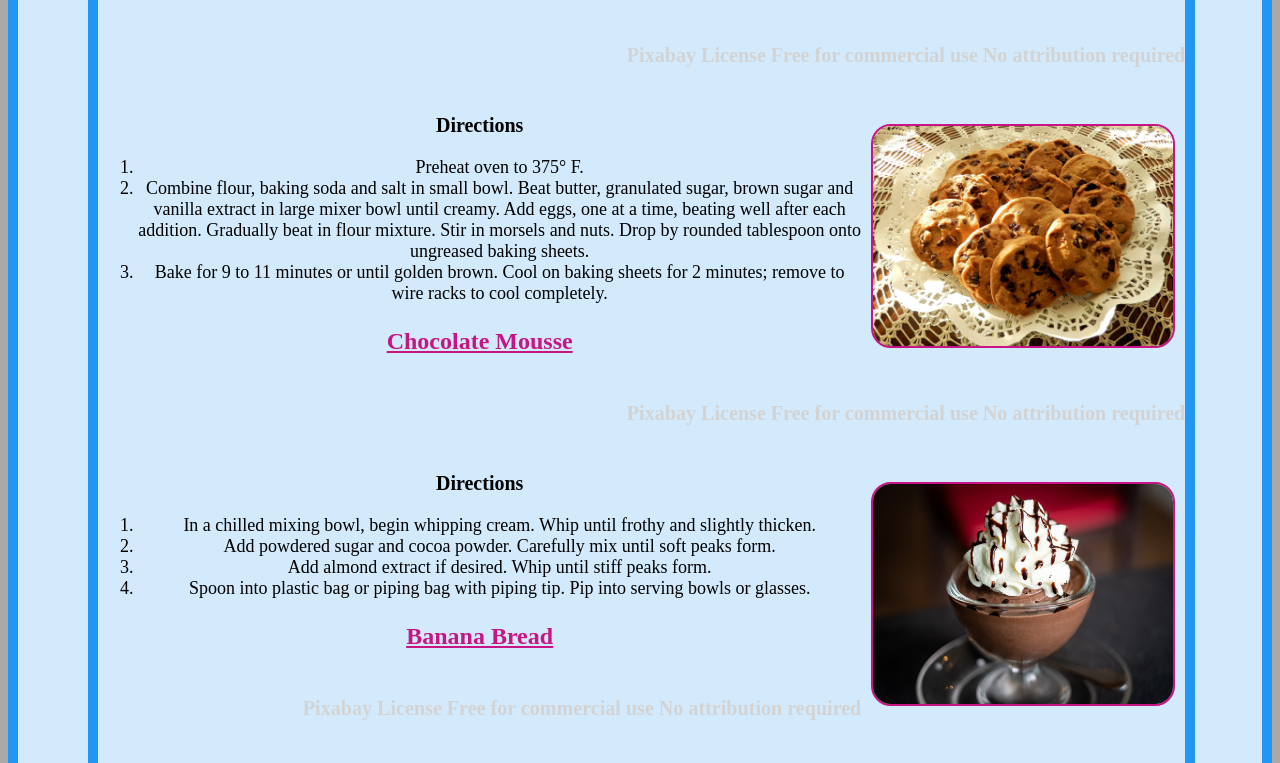
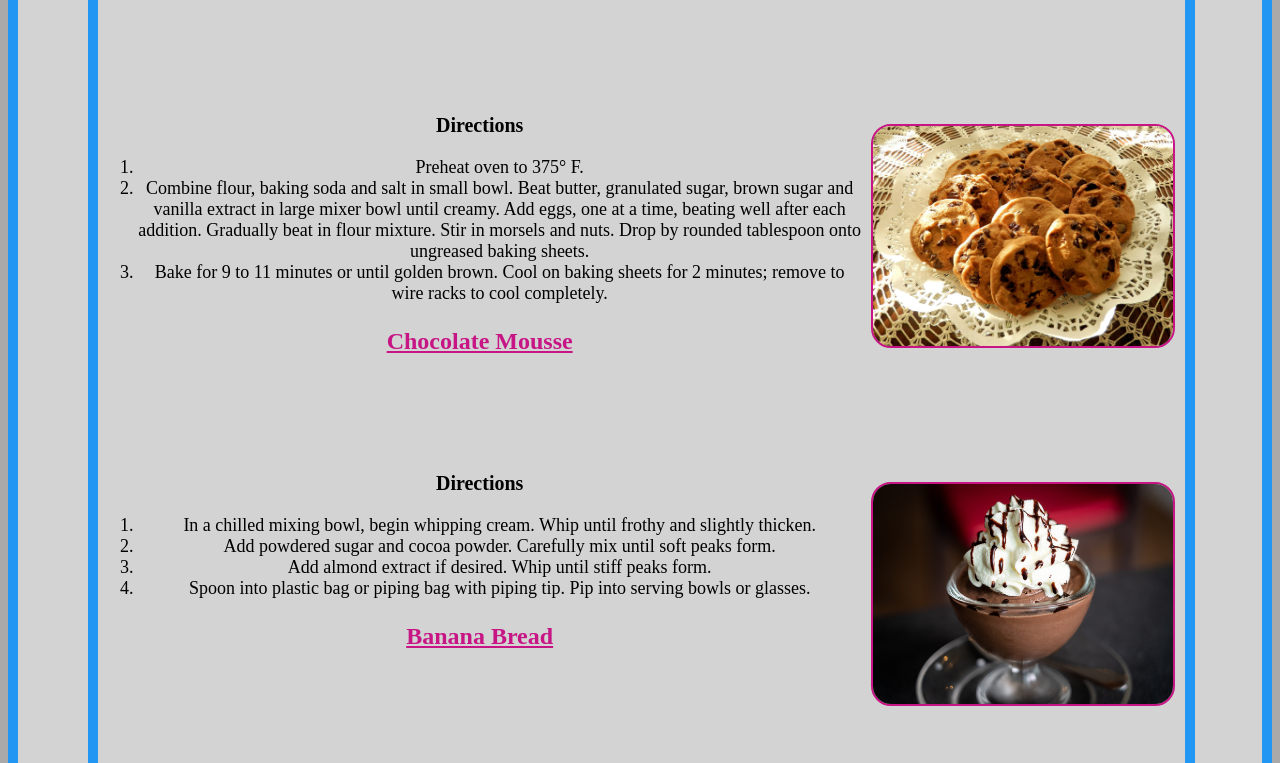
Before and after one commit to ajaaskelainen/ajaaskelainen.github.io, a plain HTML site: page gridattempt.html in a window 1280 px wide. Shown: the part 363-1126 px from the top of the page. Drawn offline with Linux system fonts and the light colour scheme.

Commit message:
Update gridattempt.html

```diff
--- a/gridattempt.html
+++ b/gridattempt.html
@@ -21,7 +21,7 @@
 }
 
 .grid-container > div {
-  background-color: rgba(255, 255, 255, 0.8);
+  background-color: lightgray;
   text-align: center;
   padding: 20px 0;
   font-size: 30px;
```
